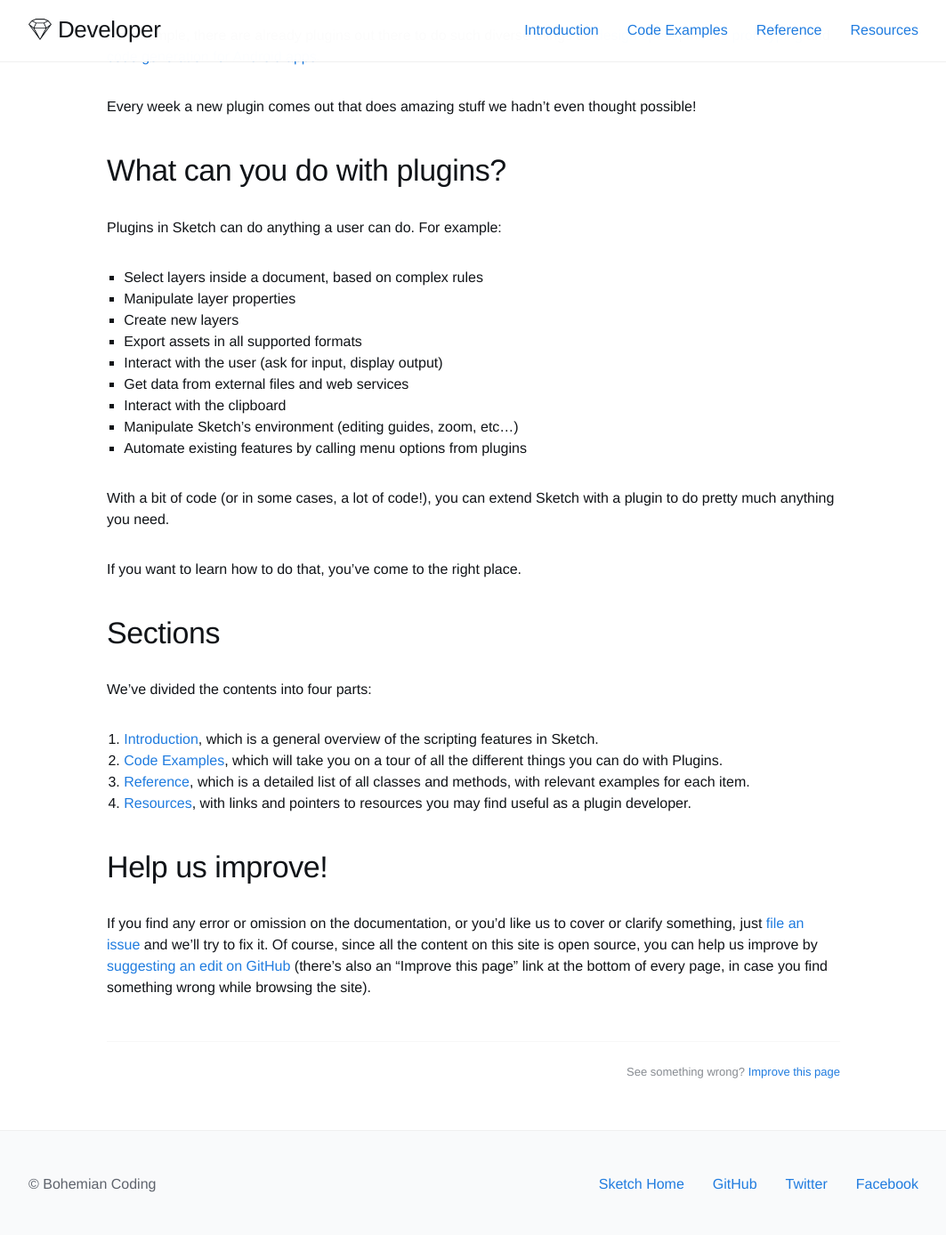
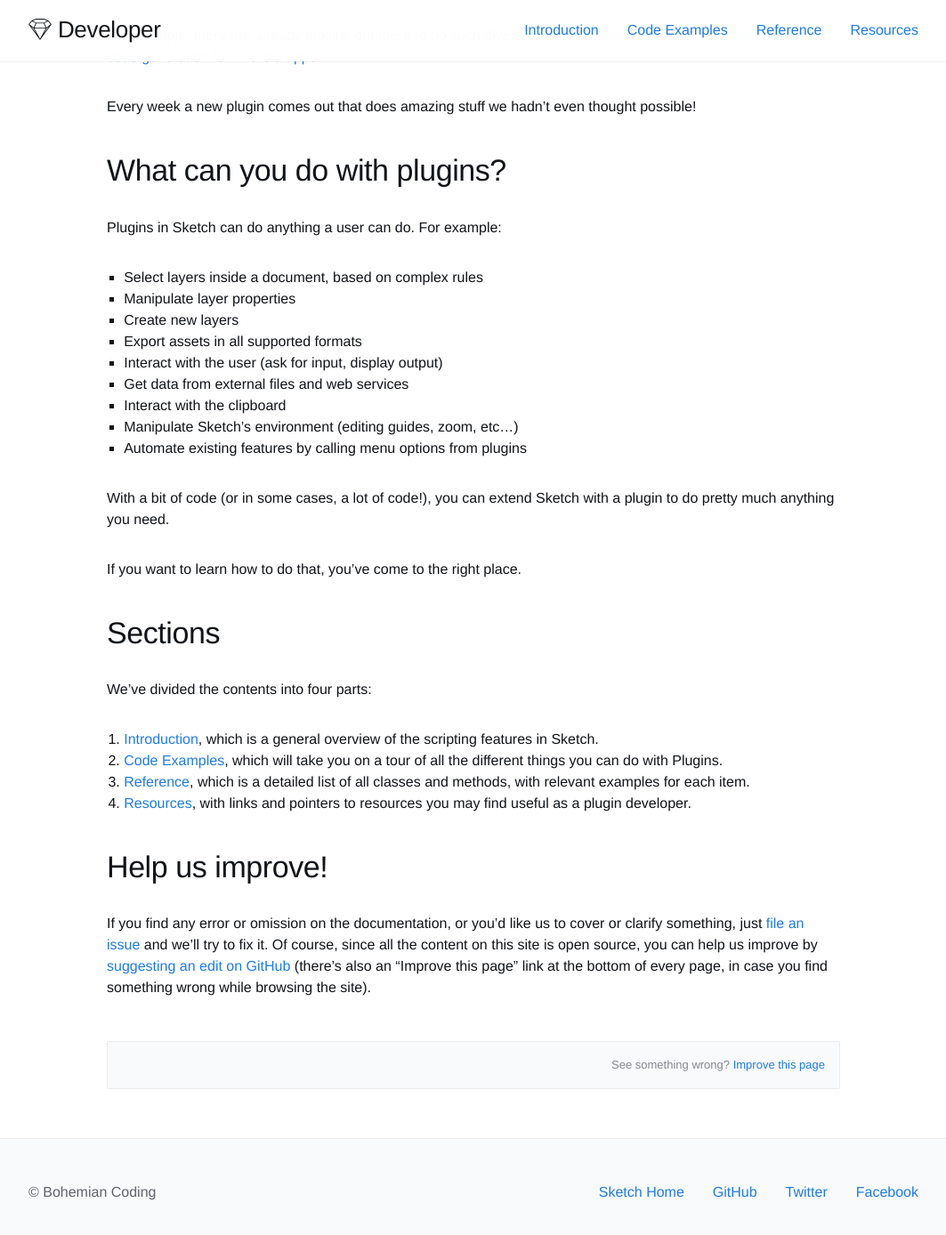
Before and after one commit to matt-curtis/developer.sketchapp.com, a Jekyll site: the page built from index.md, in a window 1280 px wide and 1400 px high, scrolled down 391 px. Shown: the top 1388 px of the window at 89% size, without its empty margins (108-1171 px from the left). Built offline with Jekyll 4.4.1, drawn with Linux system fonts in a browser that asks for light colours; some web fonts are replaced; Markdown is read by kramdown in place of the engine named in the settings.

Commit message:
Slight tweaks to page metadata

```diff
--- a/_sass/pages/_developer.scss
+++ b/_sass/pages/_developer.scss
@@ -1,16 +1,3 @@
-.page-metadata {
-  margin-top: 3rem;
-  padding-top: 1.5rem;
-  border-top: 1px solid $divider-dark;
-  font-size: .8125rem;
-  text-align: right;
-  color: $text-dark-ultra-low;
-}
-
-.page-metadata em {
-  float: left;
-}
-
 @include tablet-and-above {
   .main-nav li > a {
     padding: .2625rem 0; //to compensate there's no buy button here
@@ -38,3 +25,18 @@ body > section + footer {
 body > section:nth-child(even):last-of-type + footer {
   background: $background-light-dark;
 }
+
+.page-metadata {
+  margin-top: 3rem;
+  padding: 1rem;
+  background: $background-light-dark;
+  border: 1px solid $border-dark;
+  border-radius: $radius-small;
+  font-size: .8125rem;
+  text-align: right;
+  color: $text-dark-ultra-low;
+}
+
+.page-metadata em {
+  float: left;
+}
```
